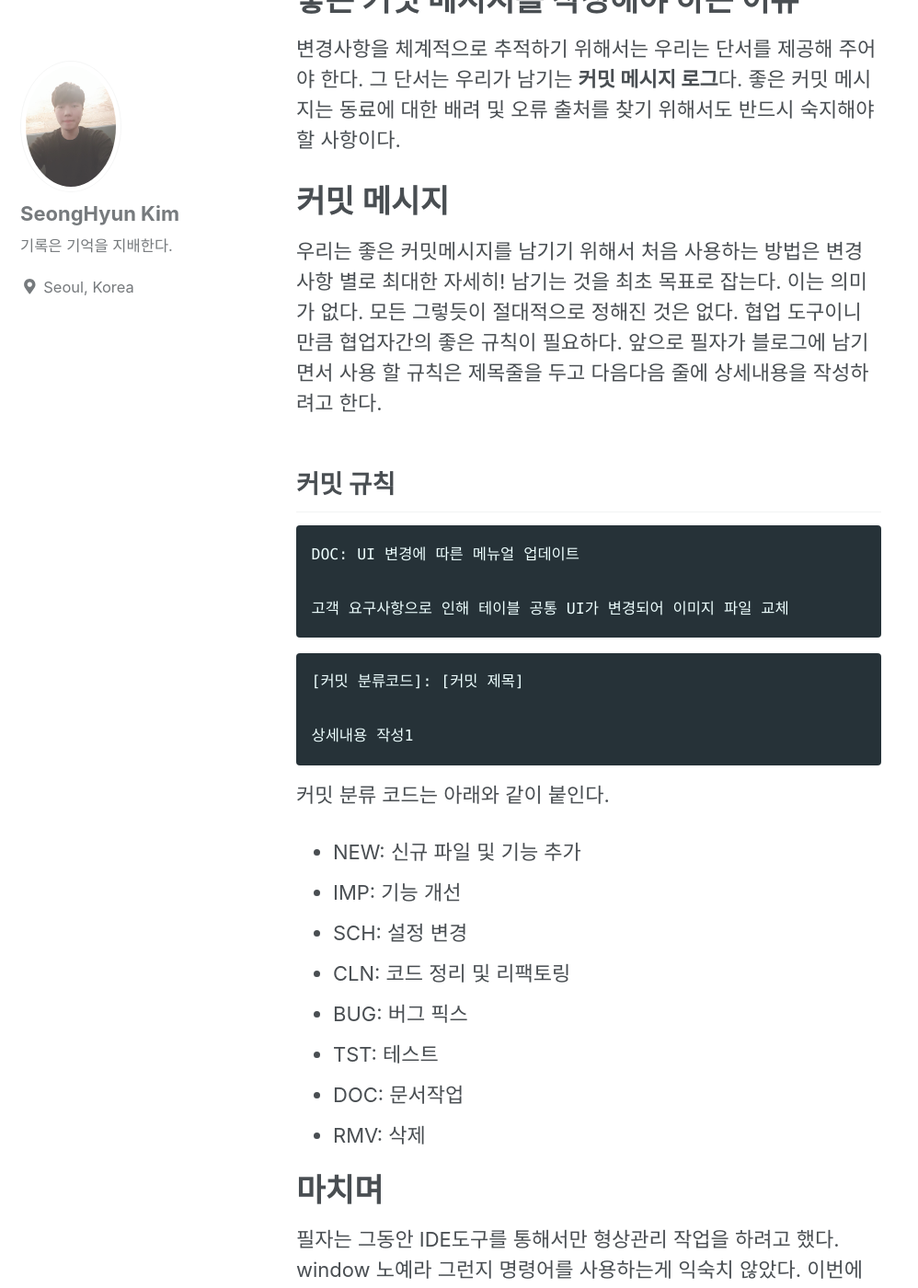
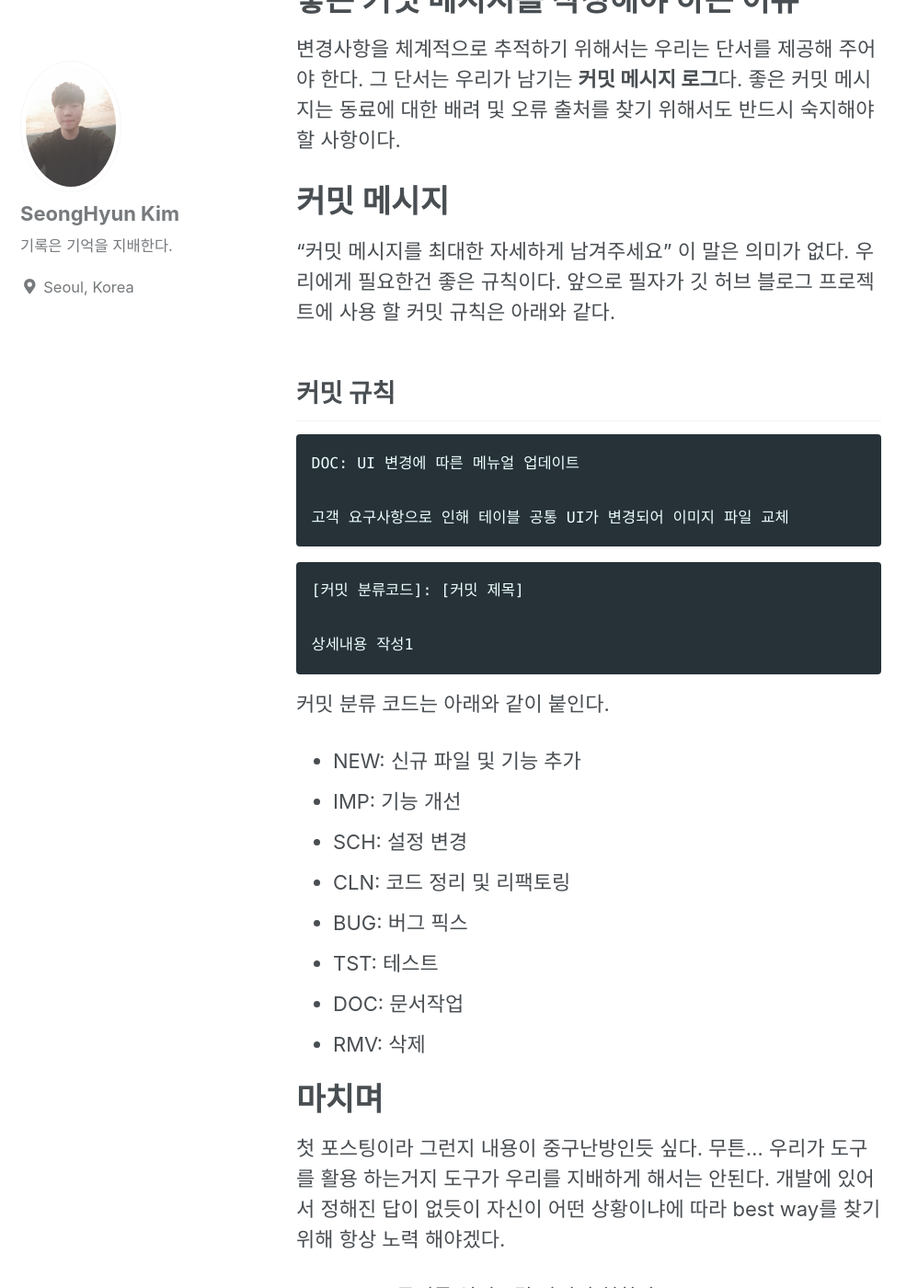
Before and after one commit to 921126sh/921126sh.github.io, a Jekyll site: the page built from _posts/2019-03-22-git-good-comment.md, in a window 1280 px wide and 1400 px high, scrolled down 719 px. Shown: the whole window at 92% size, without its empty margins (0-998 px from the left). Built offline with Jekyll 4.4.1, drawn with Linux system fonts in a browser that asks for light colours; cached includes are drawn as plain includes; comment, search, counter and statistics services are not loaded; some of the changed text lies outside the part shown.

Commit message:
DOC: 마치며 글 내용 수정
내용수정

```diff
--- a/_posts/2019-03-22-git-good-comment.md
+++ b/_posts/2019-03-22-git-good-comment.md
@@ -20,8 +20,8 @@ comments: true
 변경사항을 체계적으로 추적하기 위해서는 우리는 단서를 제공해 주어야 한다. 그 단서는 우리가 남기는 **커밋 메시지 로그**다. 좋은 커밋 메시지는 동료에 대한 배려 및 오류 출처를 찾기 위해서도 반드시 숙지해야 할 사항이다.
 
 # 커밋 메시지
-우리는 좋은 커밋메시지를 남기기 위해서 처음 사용하는 방법은 변경사항 별로 최대한 자세히! 남기는 것을 최초 목표로 잡는다. 이는 의미가 없다. 모든 그렇듯이 절대적으로 정해진 것은 없다. 협업 도구이니 만큼 협업자간의 좋은 규칙이 필요하다.
-앞으로 필자가 블로그에 남기면서 사용 할 규칙은 제목줄을 두고 다음다음 줄에 상세내용을 작성하려고 한다.
+"커밋 메시지를 최대한 자세하게 남겨주세요" 이 말은 의미가 없다. 우리에게 필요한건 좋은 규칙이다.
+앞으로 필자가 깃 허브 블로그 프로젝트에 사용 할 커밋 규칙은 아래와 같다.
 
 ## 커밋 규칙
 ~~~
@@ -46,7 +46,9 @@ DOC: UI 변경에 따른 메뉴얼 업데이트
 * RMV: 삭제
 
 # 마치며
-필자는 그동안 IDE도구를 통해서만 형상관리 작업을 하려고 했다. window 노예라 그런지 명령어를 사용하는게 익숙치 않았다. 이번에 좋은 커밋 메시지에 대해 공부를 하면서 명령어를 통해 형상관리 작업을 진행해야 겠다고 다짐했다. 이 글을 읽는 모든 분들은 반드시 gitpro 문서를 읽어보길 강력 추천한다.
+첫 포스팅이라 그런지 내용이 중구난방인듯 싶다. 무튼... 우리가 도구를 활용 하는거지 도구가 우리를 지배하게 해서는 안된다. 개발에 있어서 정해진 답이 없듯이 자신이 어떤 상황이냐에 따라 best way를 찾기 위해 항상 노력 해야겠다.
+
+*ps. gitpro 문서를 읽어보길 강력 추천한다.*
 
 ---
 # References
```
